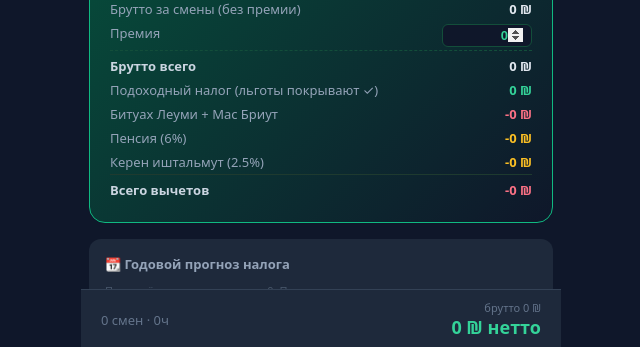
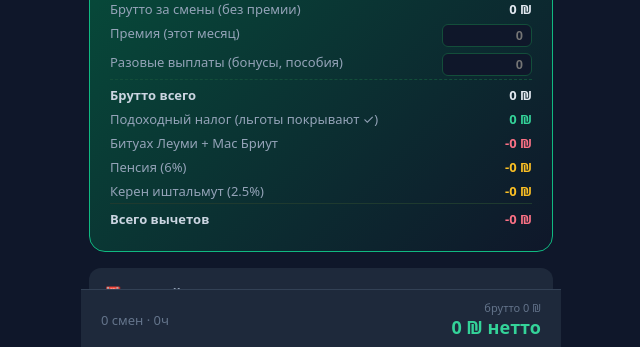
Before and after one commit to ShakhovAlexey/salary, a plain HTML site: page index.html in a window 1280 px wide. Both pictures are taken after a click on the button "📊 Итоги". Shown: the part 451-798 px from the top of the page, without its empty margins (319-959 px from the left). Drawn offline with Linux system fonts and the light colour scheme.

Commit message:
Per-month premium and one-off payments, pension/keren base as on payslip, exact Bituach Leumi 2026, zkifot, caret at end
Co-Authored-By: Claude Opus 5.5 <noreply@anthropic.com>
Claude-Session: https://claude.ai/code/session_01LALHEdqN2b2ohoTLitqupm

```diff
--- a/index.html
+++ b/index.html
@@ -175,10 +175,12 @@ function calcIncomeTax(g, creditPts, benefitOn, benefitPct, benefitCeilMonth, pe
   const ben = benefitOn ? Math.min(g, benefitCeilMonth) * (benefitPct / 100) : 0;
   return Math.max(0, raw - pts - ben - (pensionCredit || 0));
 }
+// Битуах Леуми + мас бриут (работник), 2026: до 7 703 ₪ — 1.04%+3.23%, выше — 7%+5.17% (сверено с листком за июнь)
+const BL_THRESHOLD = 7703;
 function calcBituachLeumi(g) {
-  const t = 7522;
-  if (g <= t) return g * 0.035;
-  return t*0.035 + (g-t)*0.12;
+  const t = BL_THRESHOLD;
+  if (g <= t) return g * 0.0427;
+  return t*0.0427 + (g-t)*0.1217;
 }
 
 const SHIFT_TYPES = {
@@ -247,13 +249,14 @@ function calcShift(type, kind, rate) {
     let shab = false;
     if (kind === "fri") shab = clock >= SHABBAT_START && clock < SHABBAT_END;
     else if (kind === "sat") shab = clock < SHABBAT_START;
+    const basePct = baseCoef(spec.cls, 0) * (shab ? 2 : 1);
     const pct = baseCoef(spec.cls, worked) * (shab ? 2 : 1);
     const gk = pct + "|" + (shab ? 1 : 0);
-    if (!(gk in groups)) { groups[gk] = { pct: pct, shab: shab, hrs: 0 }; order.push(gk); }
+    if (!(gk in groups)) { groups[gk] = { pct: pct, shab: shab, hrs: 0, reg: pct === basePct }; order.push(gk); }
     groups[gk].hrs += STEP;
   }
   const breakdown = [];
-  let total = 0;
+  let total = 0, regular = 0;
   order.forEach(function (gk) {
     const g = groups[gk];
     const sum = Math.round(g.hrs * rate * g.pct / 100 * 100) / 100;
@@ -262,6 +265,7 @@ function calcShift(type, kind, rate) {
       hrs: g.hrs, pct: g.pct, sum: sum
     });
     total += sum;
+    if (g.reg) regular += sum;
   });
 
   // ── ТОРРАНУТА: надбавка (коды 132/133/134/136 = 50/58.8/70/117.5%) за 8ч × ставка.
@@ -276,9 +280,15 @@ function calcShift(type, kind, rate) {
     breakdown.push({ label: "⚡ Тор. надбавка (" + torPct + "%×8ч)", hrs: 8, pct: torPct, sum: torBonus });
     total += torBonus;
   }
-  return { total: Math.round(total*100)/100, breakdown: breakdown };
+  return { total: Math.round(total*100)/100, regular: Math.round(regular*100)/100, breakdown: breakdown };
 }
 
+function migratePremiums() {
+  if (state.premiums) return;
+  state.premiums = {};
+  Object.keys(state.shifts).forEach(k => { const ym = k.slice(0,7); if (!(ym in state.premiums)) state.premiums[ym] = Number(state.premium) || 0; });
+  saveData();
+}
 const HE_DAYS = ["вс","пн","вт","ср","чт","пт","сб"];
 const MONTHS_RU = ["Январь","Февраль","Март","Апрель","Май","Июнь","Июль","Август","Сентябрь","Октябрь","Ноябрь","Декабрь"];
 function isSabbath(y,m,d){ return new Date(y,m,d).getDay()===6; }
@@ -300,6 +310,7 @@ function saveData() {
       year: state.year, month: state.month, shifts: state.shifts,
       hourlyRate: state.hourlyRate, creditPoints: state.creditPoints,
       includePension: state.includePension, premium: state.premium,
+      premiums: state.premiums, extras: state.extras, zkifot: state.zkifot,
       nofHagalil: state.nofHagalil, benefitPct: state.benefitPct, benefitCeilYear: state.benefitCeilYear,
       pensionPct: state.pensionPct, keheshPct: state.keheshPct, pensionCreditOn: state.pensionCreditOn,
       torPct: state.torPct, torAuto: state.torAuto,
@@ -325,6 +336,9 @@ const state = {
   keheshPct: saved.keheshPct !== undefined ? saved.keheshPct : DEFAULT_KEHESH_PCT,
   pensionCreditOn: saved.pensionCreditOn !== undefined ? saved.pensionCreditOn : (saved.creditPoints === undefined),
   premium: saved.premium !== undefined ? saved.premium : 0,
+  premiums: saved.premiums || null,
+  extras: saved.extras || {},
+  zkifot: saved.zkifot !== undefined ? saved.zkifot : 0,
   torPct: saved.torPct !== undefined ? saved.torPct : 58.8,
   torAuto: saved.torAuto !== undefined ? saved.torAuto : true,
   // Cycle schedule template: array of {count, type, isOff}
@@ -346,13 +360,24 @@ const state = {
 };
 
 function key(d) { return state.year + "-" + String(state.month+1).padStart(2,"0") + "-" + String(d).padStart(2,"0"); }
+// Курсор в конец поля при фокусе (удобно править число)
+function caretToEnd(inp) {
+  inp.addEventListener("focus", () => setTimeout(() => {
+    try { const n = inp.value.length; inp.setSelectionRange(n, n); } catch (e) {}
+  }, 0));
+}
+const toNum = (v) => Number(String(v).replace(",", ".")) || 0;
+function ymKey() { return state.year + "-" + String(state.month+1).padStart(2,"0"); }
+// Премия и разовые выплаты — свои для каждого месяца
+function getPremium() { const v = state.premiums[ymKey()]; return v !== undefined ? (Number(v)||0) : (Number(state.premium)||0); }
+function getExtras() { return Number(state.extras[ymKey()]) || 0; }
 function getShift(d) { return state.shifts[key(d)] || { type: "off" }; }
 function setShiftDay(d, type) { state.shifts[key(d)] = { type: type }; saveData(); }
 
 function computeStats() {
   const daysInMonth = getDaysInMonth(state.year, state.month);
   const firstDay = getFirstDay(state.year, state.month);
-  let totalGross=0, totalHours=0, workDays=0;
+  let totalGross=0, totalHours=0, workDays=0, regularPay=0;
   const weekly = {};
   for (let d=1; d<=daysInMonth; d++) {
     const sh = getShift(d);
@@ -360,29 +385,34 @@ function computeStats() {
     const sab = isSabbath(state.year, state.month, d);
     const r = calcShift(sh.type, shabKind(state.year, state.month, d), state.hourlyRate);
     const h = (SHIFT_TYPES[sh.type] && SHIFT_TYPES[sh.type].hours) || 0;
-    totalGross += r.total; totalHours += h; workDays++;
+    totalGross += r.total; regularPay += r.regular || 0; totalHours += h; workDays++;
     const wn = Math.ceil((d+firstDay)/7);
     if (!weekly[wn]) weekly[wn] = { gross:0, hours:0, days:0 };
     weekly[wn].gross += r.total; weekly[wn].hours += h; weekly[wn].days++;
   }
-  return { totalGross: Math.round(totalGross*100)/100, totalHours, workDays, weekly };
+  return { totalGross: Math.round(totalGross*100)/100, regularPay: Math.round(regularPay*100)/100, totalHours, workDays, weekly };
 }
 
 function computeNet(stats) {
   const shiftsGross = stats.totalGross;
-  const gross = shiftsGross + (Number(state.premium) || 0);
-  const pension = state.includePension ? shiftsGross * (Number(state.pensionPct)||0) / 100 : 0;
-  const kehesh  = state.includePension ? shiftsGross * (Number(state.keheshPct)||0) / 100 : 0;
-  const bituach = calcBituachLeumi(gross);
+  const premium = getPremium(), extras = getExtras();
+  const gross = shiftsGross + premium + extras;
+  const zkifot = Number(state.zkifot) || 0;      // условные начисления: облагаются, но не выплачиваются
+  const taxBase = gross + zkifot;
+  // По листку: пенсия — с обычной оплаты смен (без переработки и надбавок) + премия; керен — только с обычной оплаты
+  const regular = stats.regularPay !== undefined ? stats.regularPay : shiftsGross;
+  const pension = state.includePension ? (regular + premium) * (Number(state.pensionPct)||0) / 100 : 0;
+  const kehesh  = state.includePension ? regular * (Number(state.keheshPct)||0) / 100 : 0;
+  const bituach = calcBituachLeumi(taxBase);
   const pensionCredit = (state.includePension && state.pensionCreditOn) ? pension * PENSION_CREDIT_RATE : 0;
   const ceilMonth = (Number(state.benefitCeilYear)||0) / 12;
-  const incomeTax = calcIncomeTax(gross, state.creditPoints, state.nofHagalil, Number(state.benefitPct)||0, ceilMonth, pensionCredit);
+  const incomeTax = calcIncomeTax(taxBase, state.creditPoints, state.nofHagalil, Number(state.benefitPct)||0, ceilMonth, pensionCredit);
   const totalDeductions = incomeTax + bituach + pension + kehesh;
   const net = Math.max(0, gross - totalDeductions);
-  const rawTax = bracketTax(gross, BRACKETS_MONTH);
+  const rawTax = bracketTax(taxBase, BRACKETS_MONTH);
   const pointsShield = (Number(state.creditPoints)||0) * POINT_VALUE_2026;
-  const nofShield = state.nofHagalil ? Math.min(gross, ceilMonth) * (Number(state.benefitPct)||0) / 100 : 0;
-  return { shiftsGross, gross, pension, kehesh, bituach, incomeTax, rawTax, pointsShield, nofShield, pensionCredit, totalDeductions, net };
+  const nofShield = state.nofHagalil ? Math.min(taxBase, ceilMonth) * (Number(state.benefitPct)||0) / 100 : 0;
+  return { shiftsGross, premium, extras, gross, pension, kehesh, bituach, incomeTax, rawTax, pointsShield, nofShield, pensionCredit, totalDeductions, net };
 }
 
 // Годовой прогноз налога по всем введённым месяцам года (годовые ступени)
@@ -395,7 +425,7 @@ function computeYear() {
       const st = computeStats();
       if (st.workDays === 0) continue;
       const n = computeNet(st);
-      T += n.gross; monthlySum += n.incomeTax; pensionSum += n.pension; months++;
+      T += n.gross + (Number(state.zkifot)||0); monthlySum += n.incomeTax; pensionSum += n.pension; months++;
     }
   } finally { state.month = m0; }
   const raw = bracketTax(T, BRACKETS_YEAR);
@@ -870,9 +900,13 @@ function render() {
       const row = el("div", { class:"net-row" });
       row.appendChild(el("span", { text: label, style:"color:#94a3b8" }));
       if (isInput) {
-        const input = el("input", { type:"number", class:"premium-input", value: state.premium, placeholder:"0" });
+        const isExtra = isInput === "extras";
+        const cur = isExtra ? getExtras() : getPremium();
+        const input = el("input", { type:"text", inputmode:"decimal", class:"premium-input", value: cur ? String(cur) : "", placeholder:"0" });
+        caretToEnd(input);
         input.addEventListener("input", (e) => {
-          state.premium = e.target.value;
+          const v = Number(String(e.target.value).replace(",", ".")) || 0;
+          if (isExtra) state.extras[ymKey()] = v; else state.premiums[ymKey()] = v;
           saveData();
           updateNetDisplay();
         });
@@ -884,7 +918,8 @@ function render() {
     }
 
     netCard.appendChild(netRow("Брутто за смены (без премии)", Math.round(netCalc.shiftsGross).toLocaleString() + " ₪", "#e2e8f0", false, "net-shifts"));
-    netCard.appendChild(netRow("Премия", null, null, true));
+    netCard.appendChild(netRow("Премия (этот месяц)", null, null, true));
+    netCard.appendChild(netRow("Разовые выплаты (бонусы, пособия)", null, null, "extras"));
     const grossTotalRow = el("div", { class:"net-row", style:"padding-top:6px;border-top:1px dashed #134e3a" });
     grossTotalRow.appendChild(el("span", { text:"Брутто всего", style:"color:#cbd5e1;font-weight:600" }));
     grossTotalRow.appendChild(el("span", { id:"net-gross", text: Math.round(netCalc.gross).toLocaleString() + " ₪", style:"color:#e2e8f0;font-weight:700" }));
@@ -913,7 +948,7 @@ function render() {
     const yr = computeYear();
     const annual = el("div", { class:"settings-card" });
     annual.appendChild(el("div", { class:"title", text:"📆 Годовой прогноз налога" }));
-    annual.appendChild(el("div", { id:"yr-note", style:"font-size:11px;color:#475569;margin-bottom:8px", text:"По введённым месяцам года: " + yr.months + ". Премия — одна и та же в каждом месяце." }));
+    annual.appendChild(el("div", { id:"yr-note", style:"font-size:11px;color:#475569;margin-bottom:8px", text:"По введённым месяцам года: " + yr.months + ". Премия и разовые выплаты — по каждому месяцу." }));
     const yrRow = (lab, id, val) => { const r = el("div", { class:"net-row" }); r.appendChild(el("span", { text: lab, style:"color:#94a3b8" })); r.appendChild(el("span", { id: id, text: val, style:"color:#e2e8f0;font-weight:600" })); return r; };
     annual.appendChild(yrRow("Доход за год (брутто)", "yr-gross", Math.round(yr.T).toLocaleString() + " ₪"));
     annual.appendChild(yrRow("Налог по годовым ступеням", "yr-tax", Math.round(yr.tax).toLocaleString() + " ₪"));
@@ -927,10 +962,13 @@ function render() {
     taxSettings.appendChild(el("div", { style:"font-size:11px;color:#475569;margin-bottom:10px", text:"Баллы, скидку и пенсию берите из своего расчётного листка (раздел «нисуй мас» / «некудот зикуй»)." }));
     const numField = (label, value, step, onInput, id) => {
       taxSettings.appendChild(el("div", { class:"field-label", text: label }));
-      const inp = el("input", { type:"number", step: String(step), class:"num-input", value: value, id: id || "" });
-      inp.addEventListener("input", (e) => { onInput(Number(e.target.value)); saveData(); updateNetDisplay(); });
+      const inp = el("input", { type:"text", inputmode:"decimal", class:"num-input", value: value, id: id || "" });
+      caretToEnd(inp);
+      inp.addEventListener("input", (e) => { onInput(toNum(e.target.value)); saveData(); updateNetDisplay(); });
       taxSettings.appendChild(inp);
     };
+    numField("Зкифот (זקיפות: страховка, питание), ₪/мес", state.zkifot, 1, (v) => { state.zkifot = v; });
+    taxSettings.appendChild(el("div", { style:"font-size:11px;color:#475569;margin-top:4px;margin-bottom:12px", text:"Строка «סה״כ זקיפות שכר» в листке. На руки не выплачивается, но с неё берут налог и Битуах Леуми." }));
     numField("Налоговые баллы (некудот зикуй)", state.creditPoints, 0.25, (v) => { state.creditPoints = v; }, "cp-input");
     taxSettings.appendChild(el("div", { id:"cp-shield-label", text:"= " + Math.round(state.creditPoints*POINT_VALUE_2026).toLocaleString() + " ₪ налогового щита/мес", style:"font-size:11px;color:#475569;margin-top:4px;margin-bottom:12px" }));
 
@@ -991,9 +1029,10 @@ function render() {
     const rateSettings = el("div", { class:"settings-card" });
     rateSettings.appendChild(el("div", { class:"title", text:"⚙️ Часовая ставка" }));
     const rateRow = el("div", { style:"display:flex;gap:8px;align-items:center" });
-    const rateInput = el("input", { type:"number", class:"num-input", value: state.hourlyRate, style:"flex:1" });
+    const rateInput = el("input", { type:"text", inputmode:"decimal", class:"num-input", value: state.hourlyRate, style:"flex:1" });
+    caretToEnd(rateInput);
     rateInput.addEventListener("input", (e) => {
-      state.hourlyRate = Number(e.target.value);
+      state.hourlyRate = toNum(e.target.value);
       saveData();
     });
     rateInput.addEventListener("change", () => render());
@@ -1005,7 +1044,7 @@ function render() {
     const resetBtn = el("button", { class:"reset-btn", text:"🗑️ Сбросить все данные", onclick: () => {
       if (confirm("Удалить все сохранённые смены и настройки?")) {
         localStorage.removeItem(STORAGE_KEY);
-        state.shifts = {}; state.premium = 0; state.hourlyRate = HOURLY_RATE;
+        state.shifts = {}; state.premium = 0; state.premiums = {}; state.extras = {}; state.hourlyRate = HOURLY_RATE;
         state.creditPoints = DEFAULT_CREDIT_POINTS; state.includePension = true; state.nofHagalil = false;
         state.pensionPct = DEFAULT_PENSION_PCT; state.keheshPct = DEFAULT_KEHESH_PCT; state.pensionCreditOn = true;
         render();
@@ -1060,6 +1099,7 @@ function updateNetDisplay() {
 // Lightweight refresh (legacy, kept for compatibility)
 function refreshNetCardOnly() { updateNetDisplay(); }
 
+migratePremiums();
 render();
 </script>
 
--- a/sw.js
+++ b/sw.js
@@ -1,4 +1,4 @@
-const CACHE='salary-v3';
+const CACHE='salary-v4';
 const FILES=['./','./index.html','./manifest.json','./icon-192.png','./icon-512.png'];
 self.addEventListener('install',e=>{e.waitUntil(caches.open(CACHE).then(c=>c.addAll(FILES)));self.skipWaiting();});
 self.addEventListener('activate',e=>{e.waitUntil(caches.keys().then(k=>Promise.all(k.filter(x=>x!==CACHE).map(x=>caches.delete(x)))));self.clients.claim();});
```
